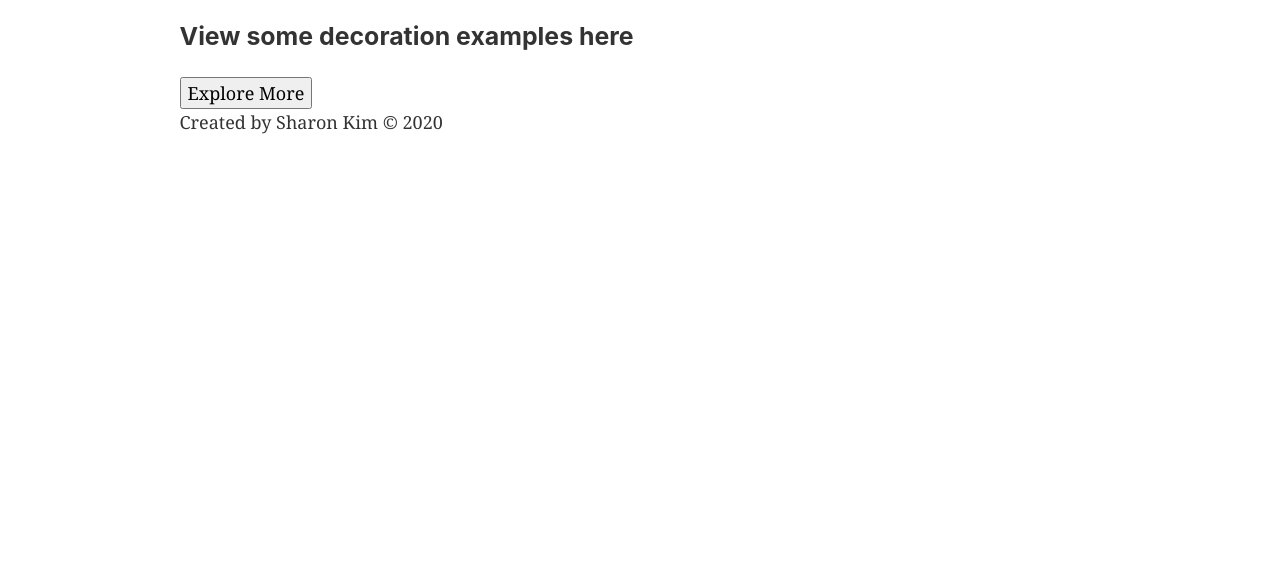
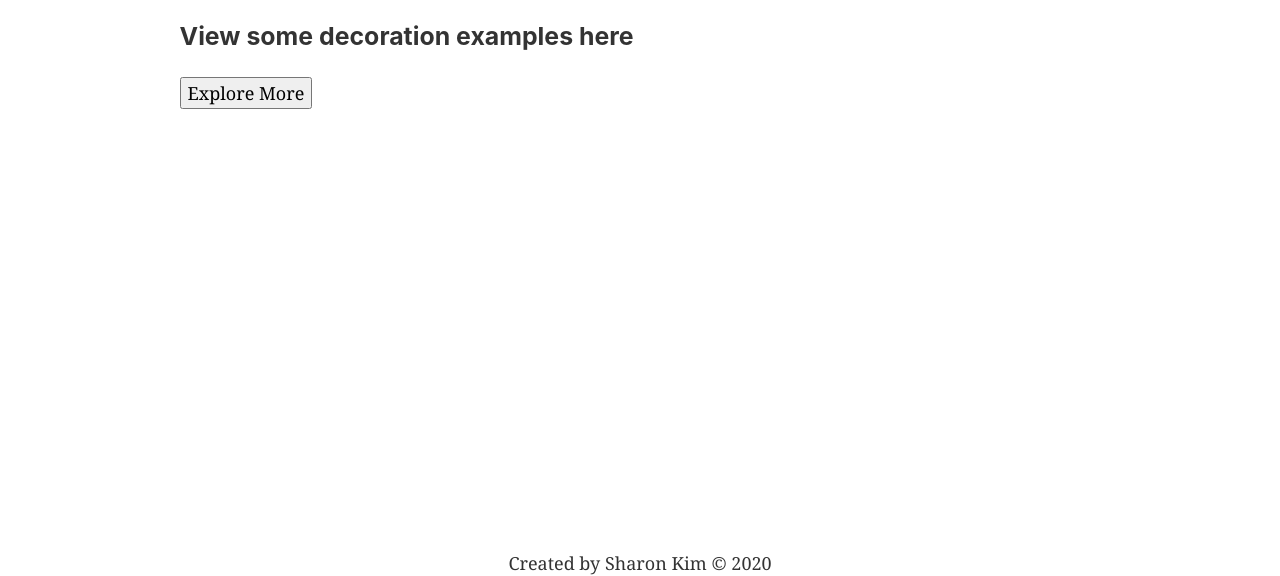
Before and after one commit to sharonk1295/balloons, a Gatsby site: page / in a window 1280 px wide. Shown: the part 224-800 px from the top of the page. Built offline with nearby package versions, Linux system fonts and the light colour scheme; Gatsby itself is replaced by a stand-in of ours.

Commit message:
styled footer

```diff
--- a/src/components/layout.js
+++ b/src/components/layout.js
@@ -27,10 +27,16 @@ const Layout = ({ children }) => {
         }}
       >
         <main>{children}</main>
-        <footer>
+      </div>
+      <footer style={{
+        position: `fixed`,
+        left: `0`,
+        bottom: `0`,
+        width: `100%`,
+        textAlign: `center`
+      }}>
           Created by Sharon Kim © 2020
-        </footer>
-      </div>
+      </footer>
     </>
   )
 }
```
